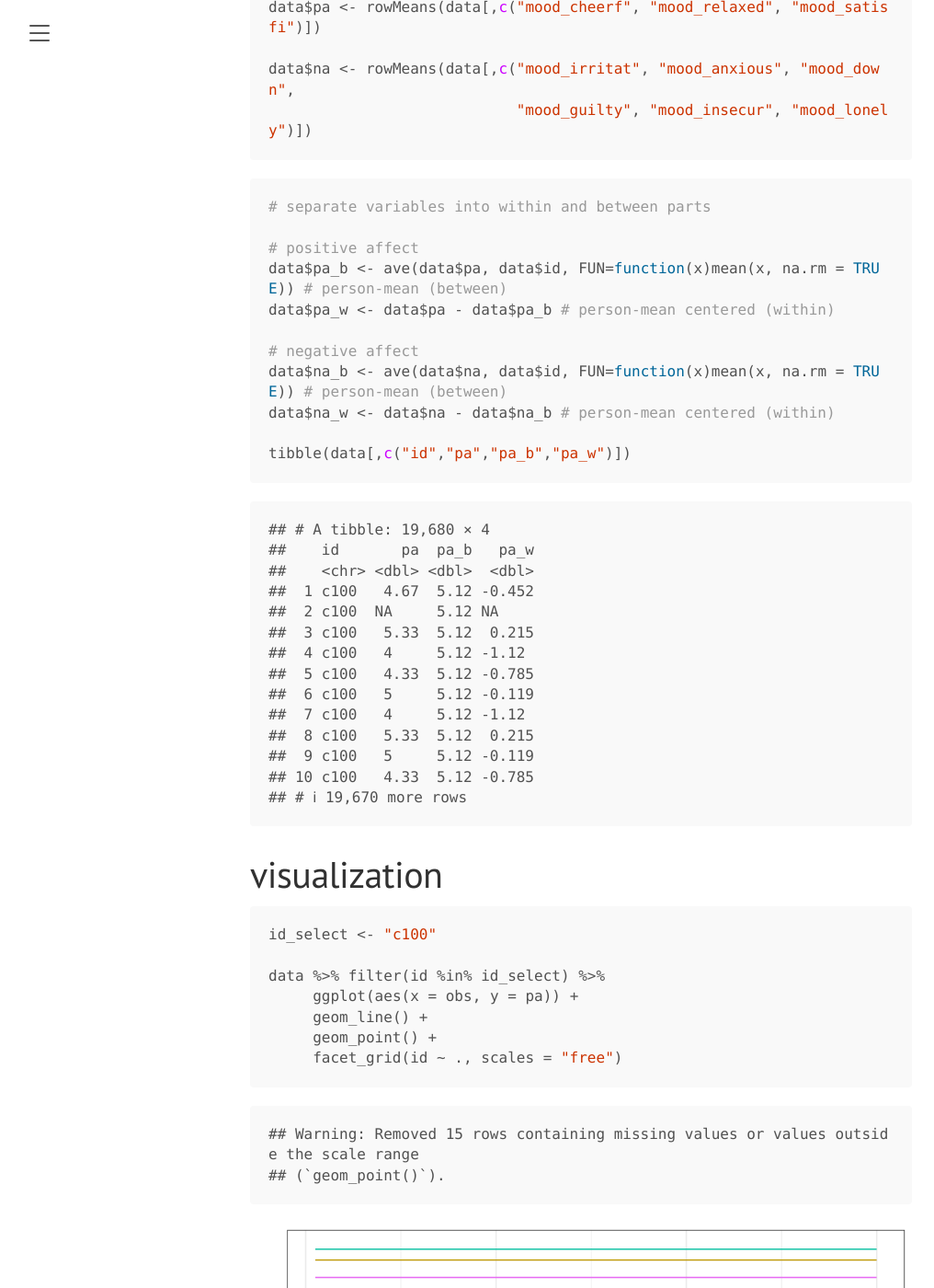
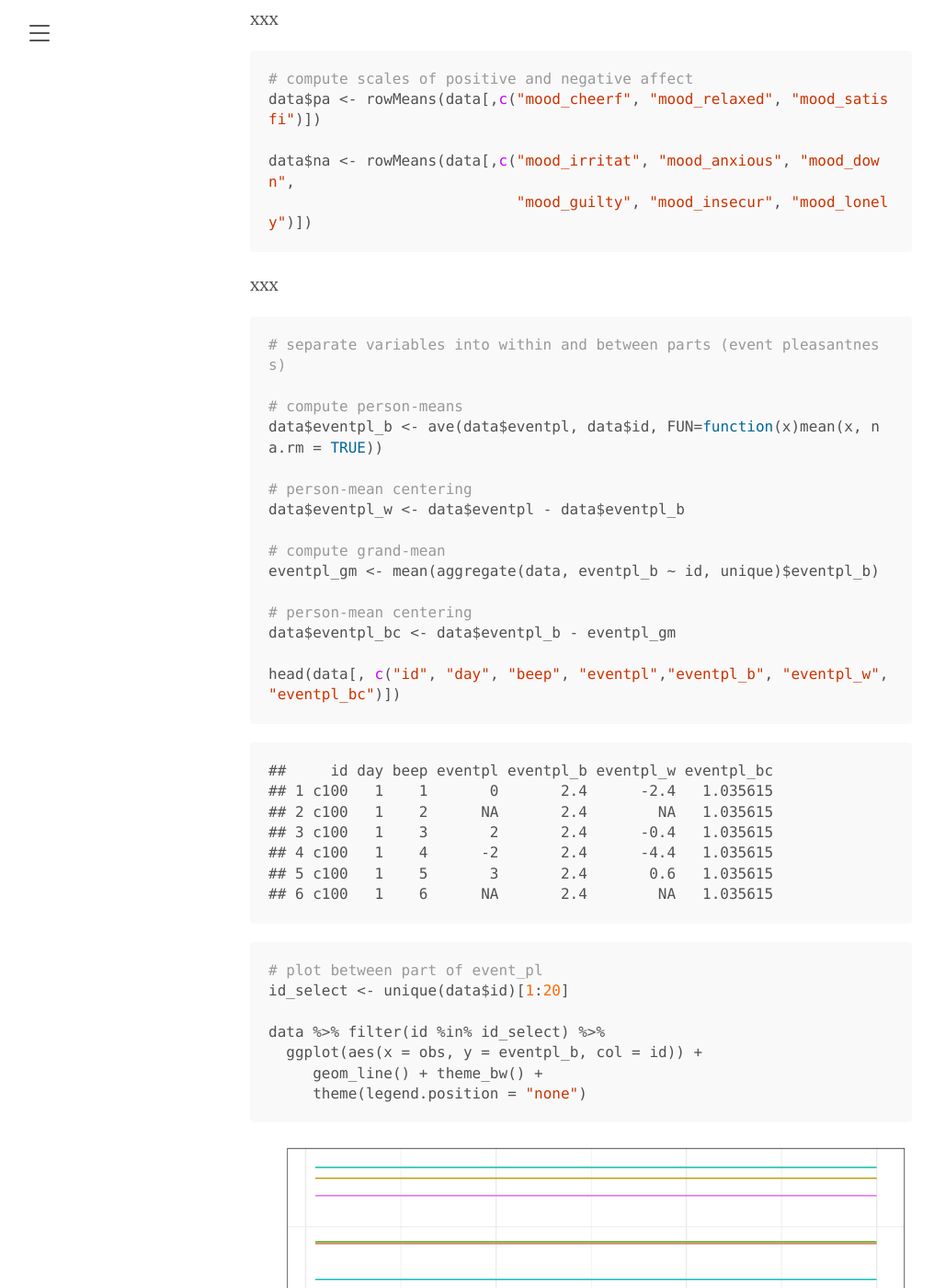
Before and after one commit to lennartseizer/ild, a Jekyll site: the page built from 2.md, in a window 1280 px wide and 1400 px high, scrolled down 7213 px. Shown: the whole window at 92% size, without its empty margins (8-1024 px from the left). Built offline with Jekyll 4.4.1, drawn with Linux system fonts in a browser that asks for light colours; our own code applies the rules of GitHub Pages for plain Markdown files; some of the changed text lies outside the part shown.

Commit message:
Auto-render Rmd → md [skip ci]

````diff
--- a/2.md
+++ b/2.md
@@ -166,6 +166,8 @@ barplot(table(data$delay), xlab="Delay in Minutes")
 
 # Compute and transform variables
 
+xxx
+
 ``` r
 # check distributions and out-of-range values
 barplot(table(data$mood_relaxed), main = "Mood: Relaxed")
@@ -189,6 +191,8 @@ head(aggregate(data, age ~ id, unique))
     ## 5 c104  30
     ## 6 c105  35
 
+xxx
+
 ``` r
 # compute scales of positive and negative affect
 data$pa <- rowMeans(data[,c("mood_cheerf", "mood_relaxed", "mood_satisfi")])
@@ -197,54 +201,78 @@ data$na <- rowMeans(data[,c("mood_irritat", "mood_anxious", "mood_down",
                             "mood_guilty", "mood_insecur", "mood_lonely")])
 ```
 
+xxx
+
 ``` r
-# separate variables into within and between parts
+# separate variables into within and between parts (event pleasantness)
 
-# positive affect
-data$pa_b <- ave(data$pa, data$id, FUN=function(x)mean(x, na.rm = TRUE)) # person-mean (between)
-data$pa_w <- data$pa - data$pa_b # person-mean centered (within)
+# compute person-means
+data$eventpl_b <- ave(data$eventpl, data$id, FUN=function(x)mean(x, na.rm = TRUE))
 
-# negative affect
-data$na_b <- ave(data$na, data$id, FUN=function(x)mean(x, na.rm = TRUE)) # person-mean (between)
-data$na_w <- data$na - data$na_b # person-mean centered (within)
+# person-mean centering
+data$eventpl_w <- data$eventpl - data$eventpl_b
 
-tibble(data[,c("id","pa","pa_b","pa_w")])
+# compute grand-mean
+eventpl_gm <- mean(aggregate(data, eventpl_b ~ id, unique)$eventpl_b)
+
+# person-mean centering
+data$eventpl_bc <- data$eventpl_b - eventpl_gm
+
+head(data[, c("id", "day", "beep", "eventpl","eventpl_b", "eventpl_w", "eventpl_bc")])
 ```
 
-    ## # A tibble: 19,680 × 4
-    ##    id       pa  pa_b   pa_w
-    ##    <chr> <dbl> <dbl>  <dbl>
-    ##  1 c100   4.67  5.12 -0.452
-    ##  2 c100  NA     5.12 NA
-    ##  3 c100   5.33  5.12  0.215
-    ##  4 c100   4     5.12 -1.12
-    ##  5 c100   4.33  5.12 -0.785
-    ##  6 c100   5     5.12 -0.119
-    ##  7 c100   4     5.12 -1.12
-    ##  8 c100   5.33  5.12  0.215
-    ##  9 c100   5     5.12 -0.119
-    ## 10 c100   4.33  5.12 -0.785
-    ## # ℹ 19,670 more rows
+    ##     id day beep eventpl eventpl_b eventpl_w eventpl_bc
+    ## 1 c100   1    1       0       2.4      -2.4   1.035615
+    ## 2 c100   1    2      NA       2.4        NA   1.035615
+    ## 3 c100   1    3       2       2.4      -0.4   1.035615
+    ## 4 c100   1    4      -2       2.4      -4.4   1.035615
+    ## 5 c100   1    5       3       2.4       0.6   1.035615
+    ## 6 c100   1    6      NA       2.4        NA   1.035615
+
+``` r
+# plot between part of event_pl
+id_select <- unique(data$id)[1:20]
+
+data %>% filter(id %in% id_select) %>%
+  ggplot(aes(x = obs, y = eventpl_b, col = id)) +
+     geom_line() + theme_bw() +
+     theme(legend.position = "none")
+```
+
+![](2_files/figure-gfm/unnamed-chunk-13-1.png)<!-- -->
+
+``` r
+# plot within part of event_pl
+id_select <- unique(data$id)[1:20]
+
+data %>% filter(id %in% id_select) %>%
+  ggplot(aes(x = obs, y = eventpl_w, col = id)) +
+     geom_line() + geom_point() + facet_wrap(~id) +
+     theme_bw() + theme(legend.position = "none")
+```
+
+![](2_files/figure-gfm/unnamed-chunk-14-1.png)<!-- -->
 
 # visualization
 
 ``` r
-id_select <- "c100"
-
-data %>% filter(id %in% id_select) %>%
-     ggplot(aes(x = obs, y = pa)) +
-     geom_line() +
-     geom_point() +
-     facet_grid(id ~ ., scales = "free")
+unique(data$id)[1:20]
 ```
 
-    ## Warning: Removed 15 rows containing missing values or values outside the scale range
-    ## (`geom_point()`).
-
-![](2_files/figure-gfm/unnamed-chunk-13-1.png)<!-- -->
+    ##  [1] "c100" "c101" "c102" "c103" "c104" "c105" "c106" "c107" "c108" "c109"
+    ## [11] "c110" "c111" "c112" "c113" "c114" "c115" "c116" "c117" "c118" "c119"
 
 ``` r
-id_select <- c("c100", "c101", "c102", "c103", "c104")
+data %>% filter(id %in% id_select) %>%
+  ggplot(aes(x = obs, y = pa, col = id)) +
+     geom_line() + geom_point() + facet_wrap(~id) +
+     theme_bw() + theme(legend.position = "none")
+```
+
+![](2_files/figure-gfm/unnamed-chunk-15-1.png)<!-- -->
+
+``` r
+id_select <- unique(data$id)[1:20]
 
 data %>% filter(id %in% id_select) %>%
      ggplot(aes(x=obs, y=mood_relaxed)) +
@@ -253,10 +281,7 @@ data %>% filter(id %in% id_select) %>%
      facet_grid(id~., scales="free")
 ```
 
-    ## Warning: Removed 41 rows containing missing values or values outside the scale range
-    ## (`geom_point()`).
-
-![](2_files/figure-gfm/unnamed-chunk-14-1.png)<!-- -->
+![](2_files/figure-gfm/unnamed-chunk-16-1.png)<!-- -->
 
 # References & Further reading
 
````
